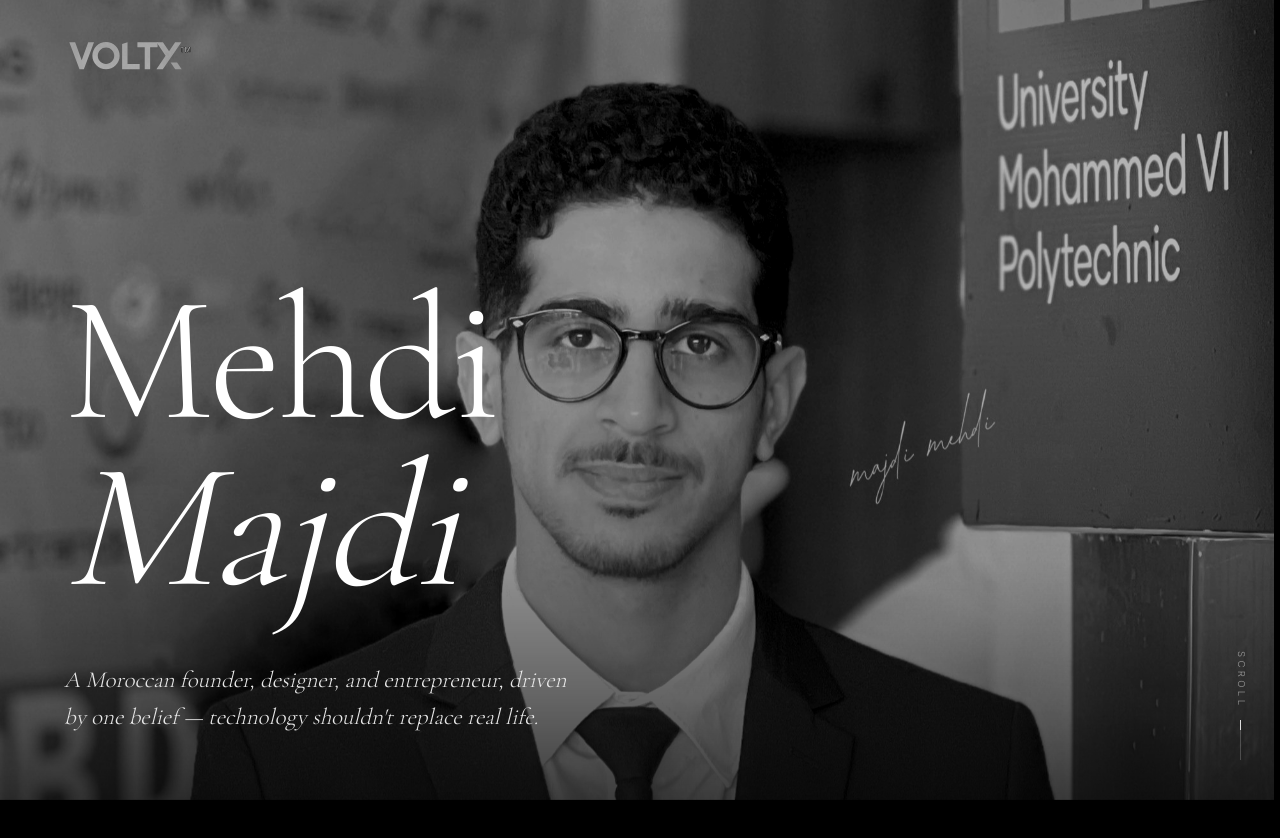
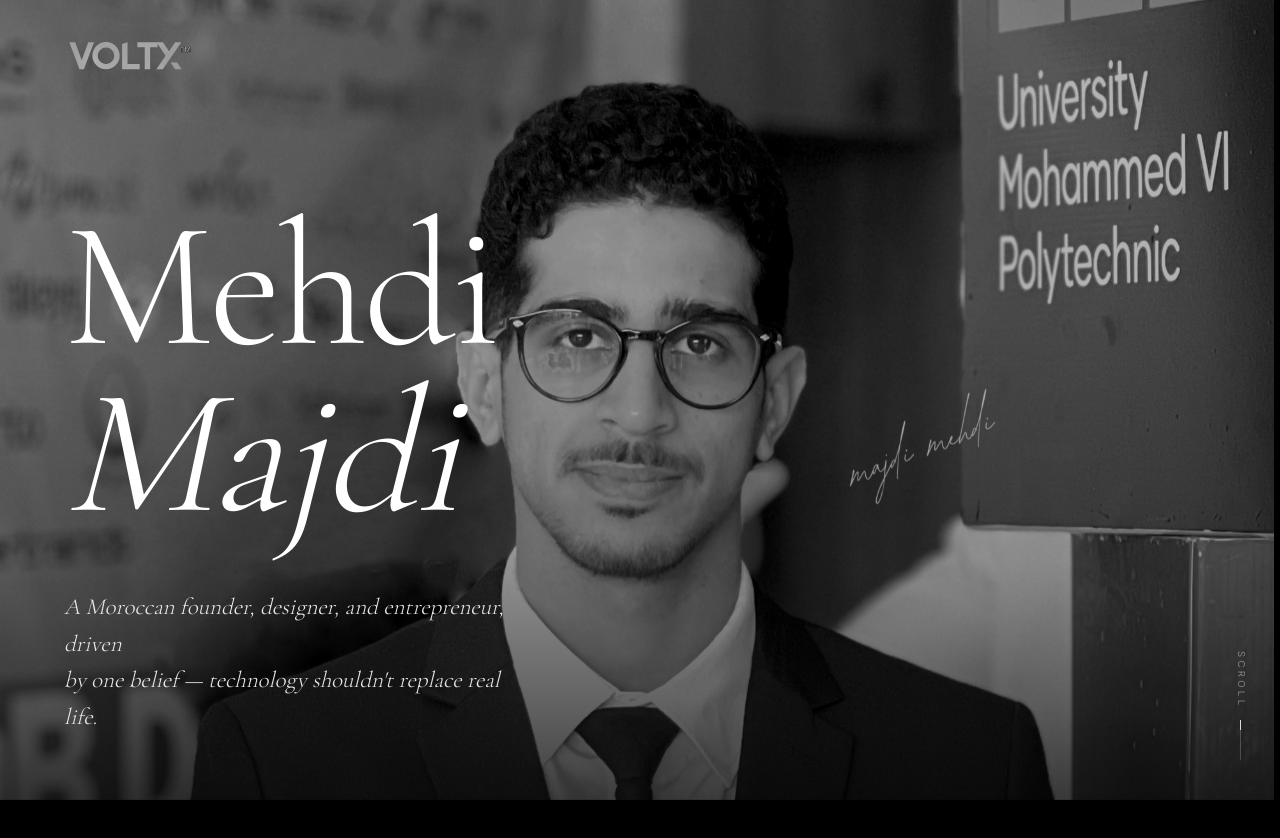
Before and after one commit to majdifox/VOLTXWORLD, a Next.js app: page /about in a window 1280 px wide. Shown: the top 838 px of the page. Built offline with nearby package versions, Linux system fonts and the light colour scheme.

Commit message:
Responsive X

```diff
--- a/app/about/about.module.css
+++ b/app/about/about.module.css
@@ -212,9 +212,28 @@ height: clamp(36px, 5vw, 44px);
   font-size: clamp(17px, 2vw, 23px);
   line-height: 1.6;
   color: var(--ink-soft);
-  max-width: 520px;
+  max-width: 460px;
 }
 
+.desktopLine {
+  display: inline;
+}
+
+@media (min-width: 768px) {
+  .desktopLine {
+    display: block;
+  }
+}
+
+.desktopLine {
+  display: inline;
+}
+
+@media (min-width: 1024px) {
+  .desktopLine {
+    display: block;
+  }
+}
 /* ═══════════════════════════════════════════════════════════════════
    § 2  STATEMENT — Centered on viewport
    ═══════════════════════════════════════════════════════════════════ */
--- a/app/about/page.tsx
+++ b/app/about/page.tsx
@@ -122,34 +122,26 @@ function useSmartHeader() {
 
 function Hero() {
   const containerRef = useRef<HTMLDivElement>(null);
-  const { scrollYProgress } = useScroll({
-    target: containerRef,
-    offset: ['start start', 'end start'],
-  });
 
   // Subtle parallax — portrait drifts upward as you scroll down
   // const imageY = useTransform(scrollYProgress, [0, 1], ['0%', '15%']);
   // Slow Ken Burns zoom
-  const imageScale = useTransform(scrollYProgress, [0, 1], [1.0, 1.08]);
+
 
   return (
     <section ref={containerRef} className={styles.hero} id="hero">
       {/* Portrait background */}
       <div className={styles.heroImageWrap}>
-        <motion.div
-          style={{
-    scale:imageScale
-}}
-          className="w-full h-full"
-        >
+  <div className="w-full h-full">
     <Image
       src="/portrait_sign.jpg"
       alt="Mehdi Majdi"
       fill
       priority
+        quality={100}
       sizes="100vw"
     />
-        </motion.div>
+  </div>
 </div>
 
       {/* Content */}
@@ -181,8 +173,8 @@ function Hero() {
   animate="visible"
   custom={0.9}
 >
-          A Moroccan founder, designer, and entrepreneur, driven by one
-          belief — technology shouldn&apos;t replace real life.
+  A Moroccan founder, designer, and entrepreneur, driven
+  <span className={styles.desktopLine}> by&nbsp;one belief — technology shouldn't replace real life.</span>
 </motion.p>
       </div>
     </section>
```
Lines whose indentation alone changed are shown as unchanged.
